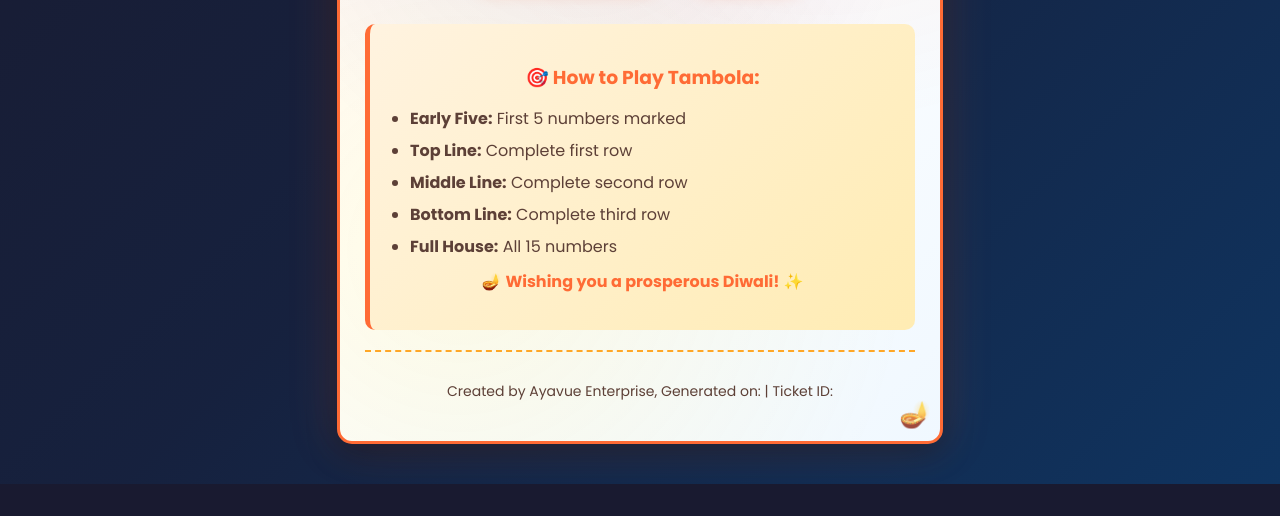
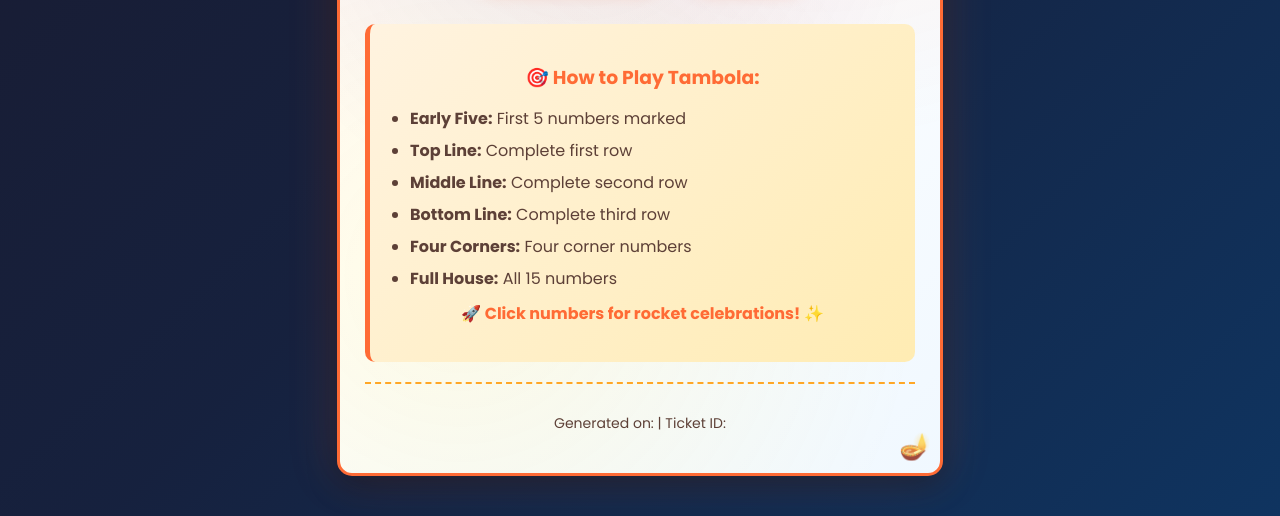
Before and after one commit to ayanlove81-creator/Tambola, a Flask app: template templates/ticket.html in a window 1280 px wide. Shown: the part 557-1073 px from the top of the page. Before the commit the page ends 1041 px from the top, so only its background shows below. Run offline with Flask 3, Linux system fonts and the light colour scheme; the template is opened without the code that fills it, so the values that code supplies are empty.

Commit message:
Update ticket.html

```diff
--- a/templates/ticket.html
+++ b/templates/ticket.html
@@ -1,8 +1,7 @@
 <!DOCTYPE html>
 <html>
 <head>
-    <title>🪔✨ Happy Diwali 🪔✨ -Welcome To TCI Indian Community Diwali Party
-        Tambola Ticket</title>
+    <title>🪔✨ Happy Diwali 🪔✨ TCI Indian Community- this is Your Tambola Ticket</title>
     <meta name="viewport" content="width=device-width, initial-scale=1.0">
     <style>
         @import url('https://fonts.googleapis.com/css2?family=Poppins:wght@400;600;700&display=swap');
@@ -444,15 +489,16 @@
                 <li><strong>Top Line:</strong> Complete first row</li>
                 <li><strong>Middle Line:</strong> Complete second row</li>
                 <li><strong>Bottom Line:</strong> Complete third row</li>
-                   <li><strong>Full House:</strong> All 15 numbers</li>
+                <li><strong>Four Corners:</strong> Four corner numbers</li>
+                <li><strong>Full House:</strong> All 15 numbers</li>
             </ul>
             <p style="text-align: center; margin-top: 10px; font-weight: 600; color: #ff6b35;">
-                🪔 <strong>Wishing you a prosperous Diwali!</strong> ✨
+                🚀 <strong>Click numbers for rocket celebrations!</strong> ✨
             </p>
         </div>
 
         <div class="ticket-footer">
-            <p>Created by Ayavue Enterprise, Generated on: {{ now.strftime('%Y-%m-%d %H:%M') if now else '' }} | Ticket ID: {{ session.device_id[:8] if session.device_id else '' }}</p>
+            <p>Generated on: {{ now.strftime('%Y-%m-%d %H:%M') if now else '' }} | Ticket ID: {{ session.device_id[:8] if session.device_id else '' }}</p>
         </div>
     </div>
 
@@ -460,16 +506,76 @@
         let selectedNumbers = new Set();
         const totalNumbers = 15;
 
+        // Rocket function
+        function launchRocket(startX, startY) {
+            const rocket = document.createElement('div');
+            rocket.className = 'rocket';
+            rocket.innerHTML = '🚀';
+
+            // Random direction for rocket
+            const angle = Math.random() * Math.PI * 2;
+            const distance = 200 + Math.random() * 300;
+            const tx = Math.cos(angle) * distance;
+            const ty = Math.sin(angle) * distance;
+            const txEnd = tx * 1.5;
+            const tyEnd = ty * 1.5;
+
+            rocket.style.setProperty('--tx', tx + 'px');
+            rocket.style.setProperty('--ty', ty + 'px');
+            rocket.style.setProperty('--tx-end', txEnd + 'px');
+            rocket.style.setProperty('--ty-end', tyEnd + 'px');
+            rocket.style.left = startX + 'px';
+            rocket.style.top = startY + 'px';
+
+            document.body.appendChild(rocket);
+
+            // Create rocket trail
+            createRocketTrail(startX, startY, tx, ty);
+
+            setTimeout(() => {
+                rocket.remove();
+            }, 2000);
+        }
+
+        // Rocket trail effect
+        function createRocketTrail(startX, startY, tx, ty) {
+            for (let i = 0; i < 15; i++) {
+                setTimeout(() => {
+                    const trail = document.createElement('div');
+                    trail.className = 'rocket-trail';
+
+                    const progress = i / 15;
+                    const trailX = tx * progress;
+                    const trailY = ty * progress;
+
+                    trail.style.setProperty('--trail-x', trailX + 'px');
+                    trail.style.setProperty('--trail-y', trailY + 'px');
+                    trail.style.left = startX + 'px';
+                    trail.style.top = startY + 'px';
+
+                    // Random trail color
+                    const trailColors = ['#ff6b35', '#ff8e53', '#ffa726', '#ff9800'];
+                    trail.style.background = trailColors[Math.floor(Math.random() * trailColors.length)];
+
+                    document.body.appendChild(trail);
+
+                    setTimeout(() => {
+                        trail.remove();
+                    }, 1000);
+                }, i * 50);
+            }
+        }
+
         // Fireworks function
         function createFireworks(x, y) {
             const colors = ['#ff0000', '#00ff00', '#0000ff', '#ffff00', '#ff00ff', '#00ffff', '#ffa500'];
 
-            for (let i = 0; i < 30; i++) {
+            for (let i = 0; i < 25; i++) {
                 const particle = document.createElement('div');
                 particle.className = 'particle';
 
                 const angle = Math.random() * Math.PI * 2;
-                const distance = 50 + Math.random() * 100;
+                const distance = 40 + Math.random() * 80;
                 const tx = Math.cos(angle) * distance;
                 const ty = Math.sin(angle) * distance;
 
@@ -492,13 +598,21 @@
             const celebration = document.getElementById('fullHouseCelebration');
             celebration.style.display = 'flex';
 
-            // Create massive fireworks
-            for (let i = 0; i < 10; i++) {
+            // Create massive rockets and fireworks
+            for (let i = 0; i < 15; i++) {
                 setTimeout(() => {
                     const x = Math.random() * window.innerWidth;
                     const y = Math.random() * window.innerHeight;
-                    createFireworks(x, y);
-                }, i * 200);
+
+                    // Launch rocket
+                    launchRocket(x, y);
+
+                    // Create fireworks at destination
+                    setTimeout(() => {
+                        createFireworks(x, y);
+                    }, 1000);
+
+                }, i * 300);
             }
         }
 
@@ -569,11 +683,21 @@
                     } else {
                         selectedNumbers.add(number);
 
-                        // Create fireworks at click position
                         const rect = this.getBoundingClientRect();
                         const x = rect.left + rect.width / 2;
                         const y = rect.top + rect.height / 2;
-                        createFireworks(x, y);
+
+                        // Randomly choose between rocket and fireworks (70% rocket, 30% fireworks)
+                        if (Math.random() < 0.7) {
+                            // Launch rocket
+                            launchRocket(x, y);
+
+                            // Also create small fireworks at launch point
+                            createFireworks(x, y);
+                        } else {
+                            // Create fireworks only
+                            createFireworks(x, y);
+                        }
                     }
 
                     saveSelection();
@@ -581,14 +705,19 @@
                 });
             });
 
-            // Add some random fireworks on page load for Diwali effect
+            // Add some random rockets and fireworks on page load for Diwali effect
             setTimeout(() => {
-                for (let i = 0; i < 5; i++) {
+                for (let i = 0; i < 8; i++) {
                     setTimeout(() => {
                         const x = Math.random() * window.innerWidth;
                         const y = Math.random() * window.innerHeight;
-                        createFireworks(x, y);
-                    }, i * 300);
+
+                        if (Math.random() < 0.6) {
+                            launchRocket(x, y);
+                        } else {
+                            createFireworks(x, y);
+                        }
+                    }, i * 400);
                 }
             }, 1000);
         });
```
Also changed, not shown: other parts of templates/ticket.html (+46 -0 lines).
